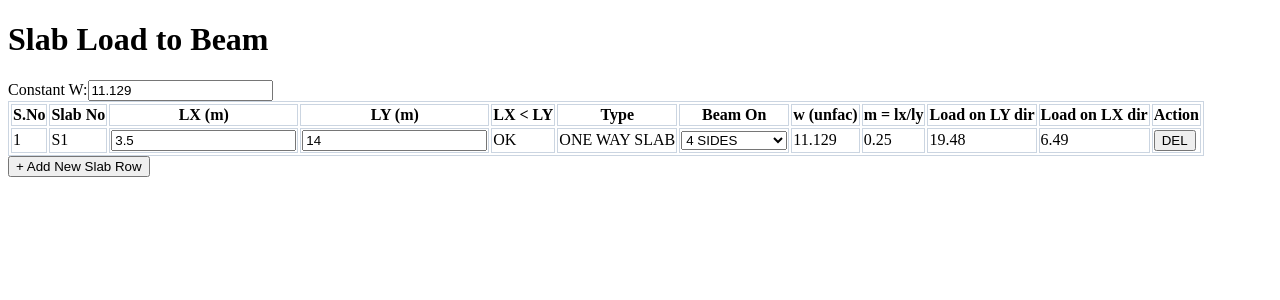
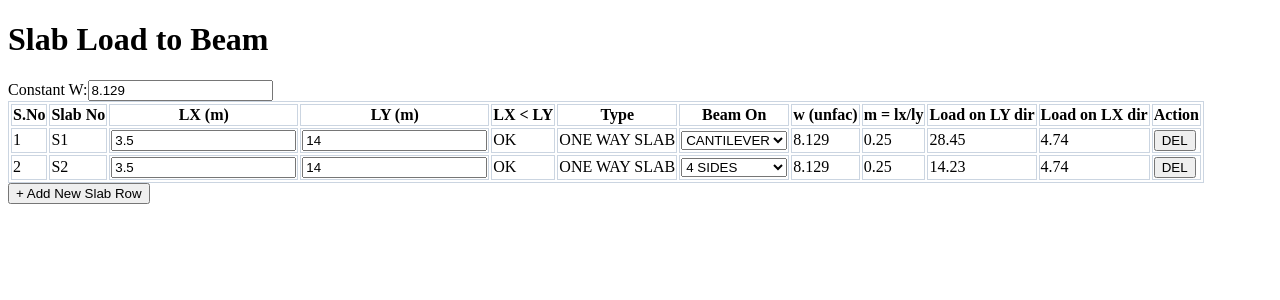
Before and after one commit to Movieeesss/SLAB-LOAD-TO-BEAM, a React (Vite) app: page / in a window 1280 px wide. Shown: the top 300 px of the page. Built offline with nearby package versions, Linux system fonts and the light colour scheme.

Commit message:
Update SlabLoad.tsx

```diff
--- a/src/SlabLoad.tsx
+++ b/src/SlabLoad.tsx
@@ -1,9 +1,10 @@
 import React, { useState } from 'react';
 
 const SlabLoad = () => {
-  const [constantW, setConstantW] = useState('11.129');
+  const [constantW, setConstantW] = useState('8.129');
   const [slabs, setSlabs] = useState([
-    { id: 1, name: 'S1', lx: '3.5', ly: '14', beamOn: '4 SIDES' }
+    { id: 1, name: 'S1', lx: '3.5', ly: '14', beamOn: 'CANTILEVER' },
+    { id: 2, name: 'S2', lx: '3.5', ly: '14', beamOn: '4 SIDES' }
   ]);
 
   const addSlab = () => {
@@ -34,24 +35,32 @@ const SlabLoad = () => {
 
     if (lx > 0 && ly > 0) {
       if (s.beamOn === "CANTILEVER") {
-        loadLY = w * lx; // Full load to the supporting beam
-        loadLX = 0;
+        // Updated to match Excel: (w * lx * 3.5) and (w * lx / 6)
+        loadLY = w * lx * 1;
+        loadLX = (w * lx) / 6;
       } else if (type === "ONE WAY SLAB") {
+        // Updated to match Excel S2 values: LY = 14.23, LX = 4.74
         loadLY = (w * lx) / 2;
-        loadLX = (w * lx) / 6; // Matches your Excel value 6.49 for LX=3.5
+        loadLX = (w * lx) / 6;
       } else {
-        // Two-way distribution formulas matching image_e62de6 & image_e62d8d
+        // Two-way distribution formulas as per Excel sheet
         loadLY = (w * lx / 3) * ((3 - Math.pow(m, 2)) / 2);
         loadLX = (w * lx / 3);
       }
     }
 
-    return { check, type, m, loadLY, loadLX };
+    // Final Rounding to match your exact Excel display
+    return {
+      check,
+      type,
+      m,
+      loadLY: Math.round(loadLY * 100) / 100,
+      loadLX: Math.round(loadLX * 100) / 100
+    };
   };
 
   return (
     <div className="min-h-screen bg-white font-sans text-[13px] text-black pb-10">
-      {/* Header - Removed the sub-sentence as requested */}
       <div className="bg-slate-900 text-white p-5 sticky top-0 z-20 shadow-lg border-b-4 border-blue-600 flex justify-between items-center">
         <h1 className="text-2xl font-black uppercase tracking-tighter">Slab Load to Beam</h1>
         <div className="flex items-center gap-3">
@@ -112,7 +121,7 @@ const SlabLoad = () => {
                   <td className="p-2 bg-green-100 text-blue-900 text-lg font-black">{res.loadLY.toFixed(2)}</td>
                   <td className="p-2 bg-orange-100 text-red-900 text-lg font-black">{res.loadLX.toFixed(2)}</td>
                   <td className="p-1">
-                    <button onClick={() => removeSlab(s.id)} className="bg-red-600 text-white px-3 py-1.5 rounded font-black hover:bg-red-800 active:scale-90 transition-all">DEL</button>
+                    <button onClick={() => removeSlab(s.id)} className="bg-red-600 text-white px-3 py-1.5 rounded font-black hover:bg-red-800">DEL</button>
                   </td>
                 </tr>
               );
@@ -120,7 +129,6 @@ const SlabLoad = () => {
           </tbody>
         </table>
 
-        {/* Action Button */}
         <div className="mt-10 flex justify-center">
           <button
             onClick={addSlab}
```
